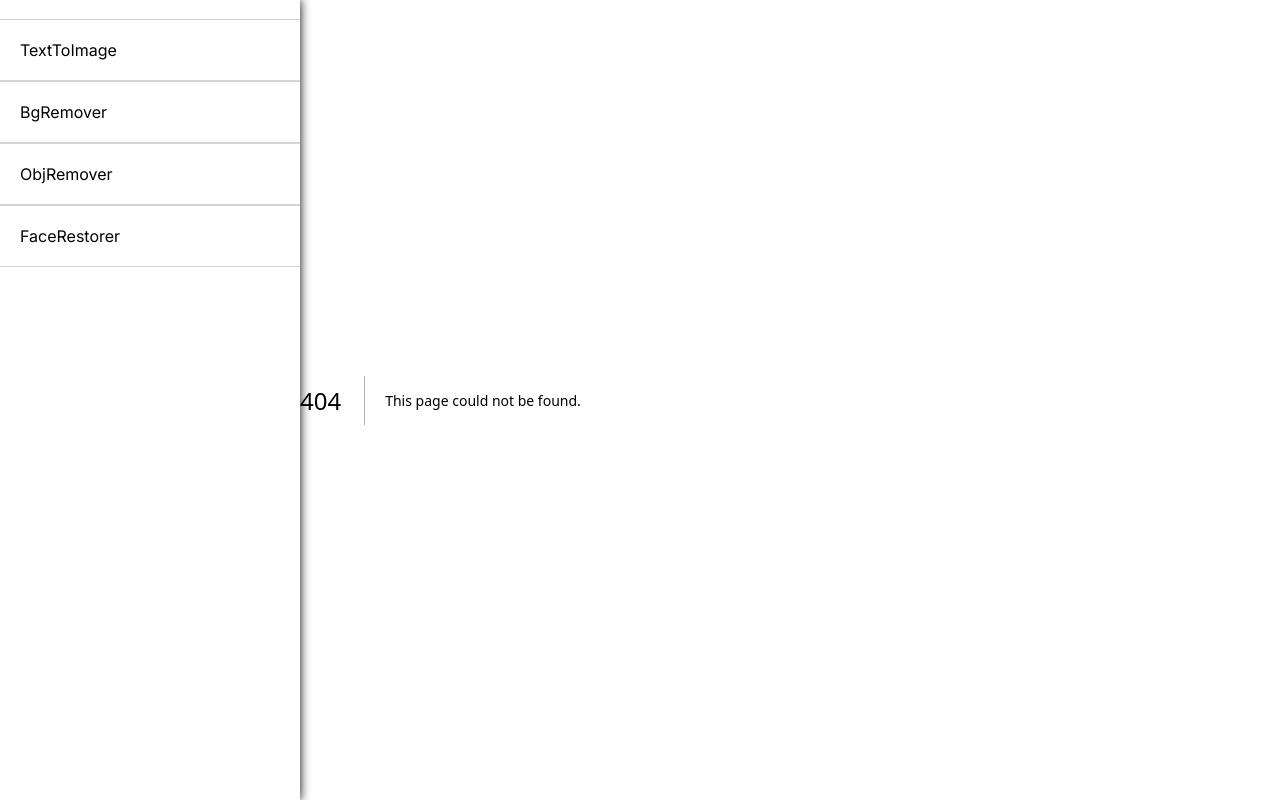
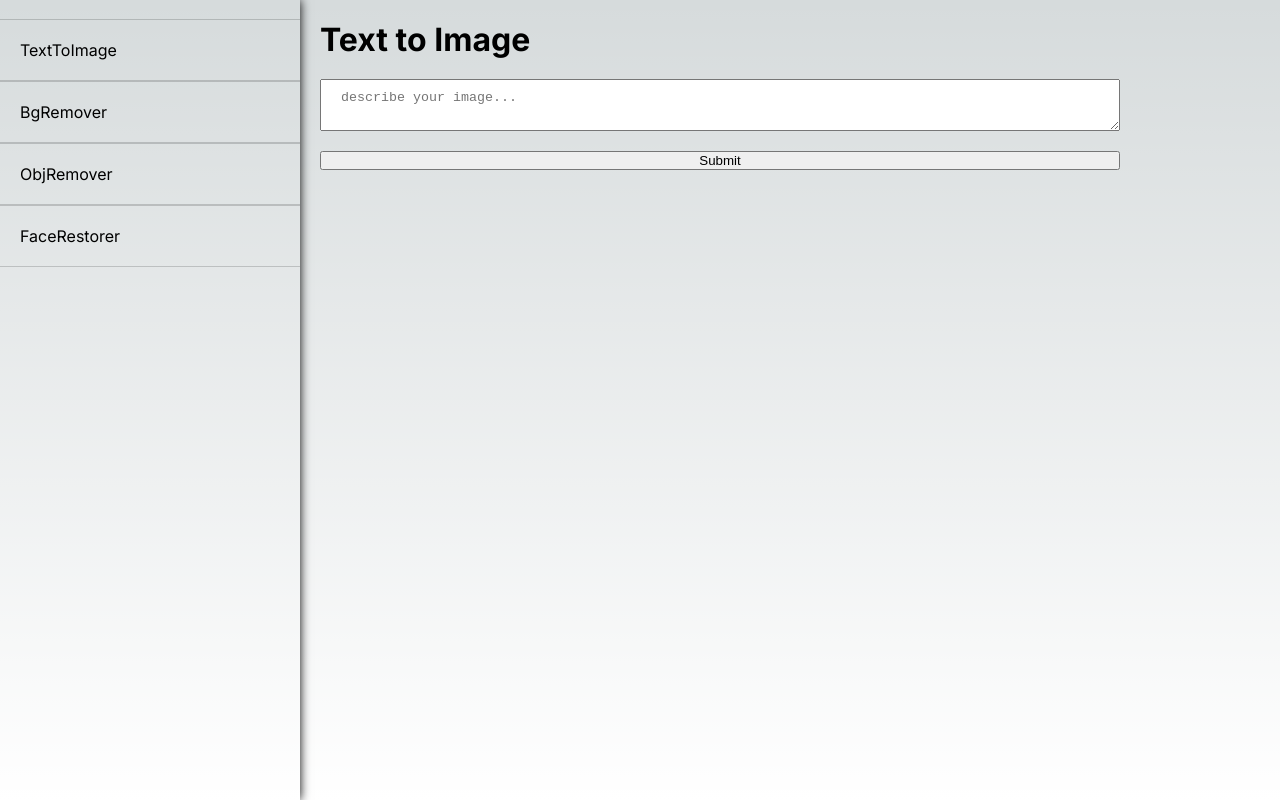
Before and after one commit to mayank1513/genai-demo, a Next.js app: page /text-to-image in a window 1280 px wide. Before the commit this address had no page. Built offline with nearby package versions, Linux system fonts and the light colour scheme.

Commit message:
Add text to image

```diff
--- /dev/null
+++ b/src/app/api/image/text-to-img/route.ts
@@ -0,0 +1,17 @@
+import { ReplicateAIModels } from "@/constants/ai-models";
+import Replicate from "replicate";
+
+const replicate = new Replicate({
+  auth: process.env.REPLICATE_API_KEY || "",
+});
+
+export async function POST(req: Request) {
+  const { prompt } = await req.json();
+  const response = await replicate.predictions.create({
+    version: ReplicateAIModels.TextToImage,
+    input: { prompt },
+  });
+  const predictions = await replicate.wait(response);
+  const imgUrl = await predictions.output?.[0];
+  return Response.json({ imgUrl });
+}
--- a/src/app/globals.scss
+++ b/src/app/globals.scss
@@ -100,6 +100,11 @@ body {
   display: flex;
 }
 
+body > main {
+  padding: 20px;
+  flex-grow: 1;
+}
+
 a {
   color: inherit;
   text-decoration: none;
--- a/src/app/layout.tsx
+++ b/src/app/layout.tsx
@@ -19,7 +19,7 @@ export default function RootLayout({
     <html lang="en">
       <body className={inter.className}>
         <Drawer />
-        {children}
+        <main>{children}</main>
       </body>
     </html>
   );
--- /dev/null
+++ b/src/app/text-to-image/page.tsx
@@ -0,0 +1,5 @@
+import TextToImage from "@/components/text-to-image";
+
+export default function TextToImagePage() {
+  return <TextToImage />;
+}
--- a/src/components/drawer.module.scss
+++ b/src/components/drawer.module.scss
@@ -3,6 +3,7 @@
   position: sticky;
   left: 0;
   top: 0;
+  bottom: 0;
   width: 300px;
   box-shadow: 0 0 10px currentColor;
   ul {
--- /dev/null
+++ b/src/components/text-to-image.module.scss
@@ -0,0 +1,13 @@
+.container {
+  width: 100%;
+  form {
+    padding: 20px 0;
+    display: flex;
+    flex-direction: column;
+    gap: 20px;
+    max-width: 800px;
+  }
+  textarea {
+    padding: 10px 20px;
+  }
+}
--- /dev/null
+++ b/src/components/text-to-image.tsx
@@ -0,0 +1,30 @@
+"use client";
+import { FormEvent, useCallback, useState } from "react";
+import styles from "./text-to-image.module.scss";
+
+export default function TextToImage() {
+  const [img, setImg] = useState("");
+  const onSubmit = useCallback(async (e: FormEvent<HTMLFormElement>) => {
+    e.preventDefault();
+    const formData = new FormData(e.currentTarget);
+    const prompt = formData.get("prompt")?.toString();
+    const res = await fetch("/api/image/text-to-img", {
+      method: "POST",
+      body: JSON.stringify({ prompt }),
+    });
+    if (res.ok) {
+      const { imgUrl } = await res.json();
+      setImg(imgUrl);
+    }
+  }, []);
+  return (
+    <div className={styles.container}>
+      <h1>Text to Image</h1>
+      <form onSubmit={onSubmit}>
+        <textarea name="prompt" required placeholder="describe your image..." />
+        <button type="submit">Submit</button>
+      </form>
+      {img && <img src={img} alt="img" />}
+    </div>
+  );
+}
```
